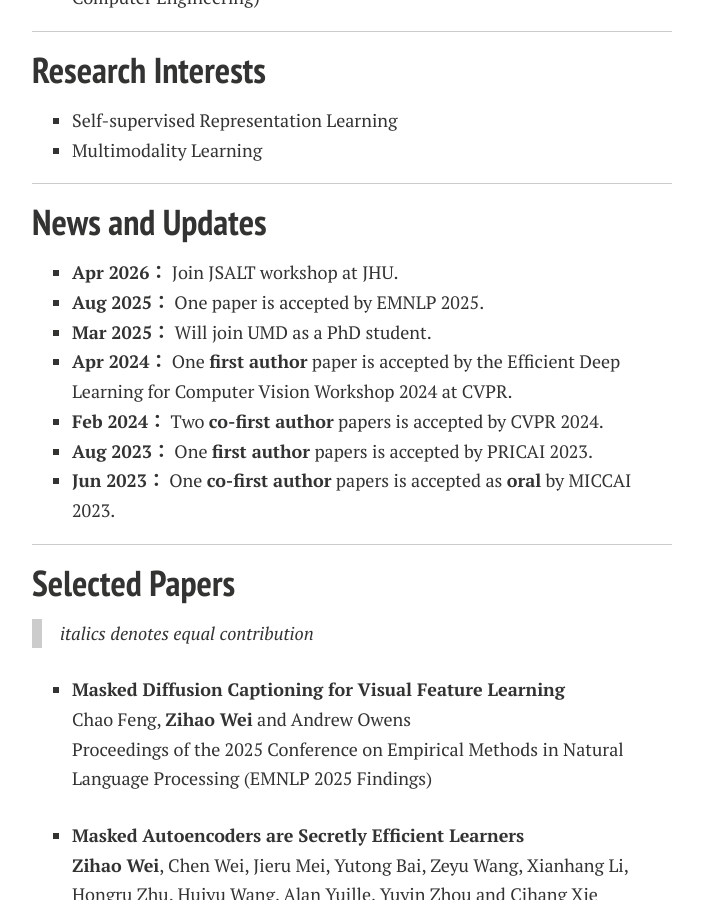
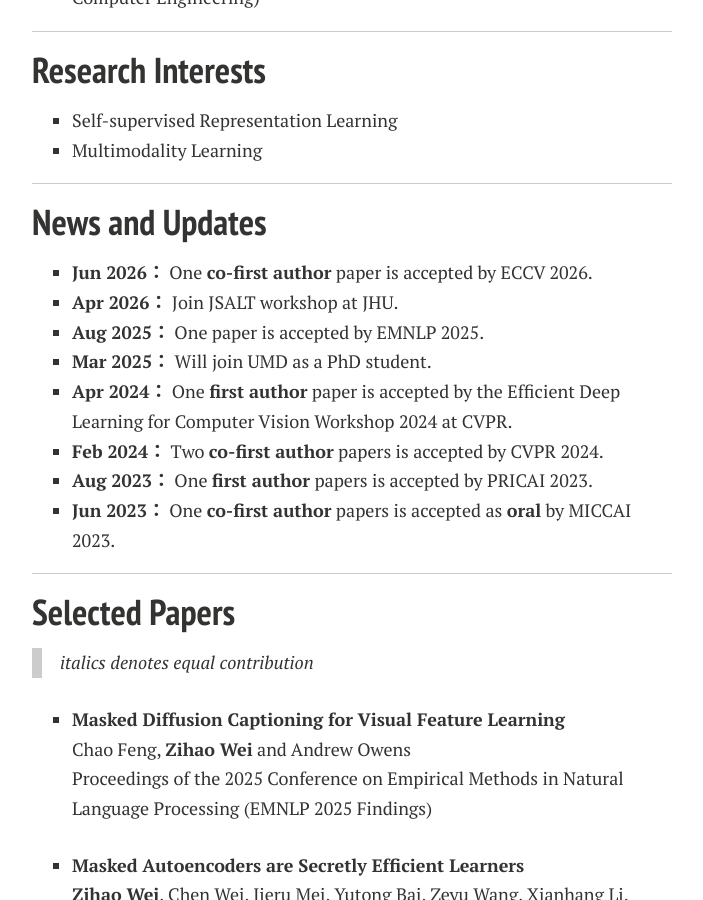
Before and after one commit to Zi-hao-Wei/Zi-hao-Wei.github.io, a Jekyll site: the page built from index.md, in a window 1280 px wide and 900 px high, scrolled down 898 px. Shown: the whole window, without its empty margins (288-991 px from the left). Built offline with Jekyll 4.4.1, drawn with Linux system fonts in a browser that asks for light colours; nearby versions of some CDN libraries; a style sheet for code colours, icons or effects is not loaded; our own code applies the rules of GitHub Pages for plain Markdown files.

Commit message:
Add news update for ECCV 2026 acceptance

```diff
--- a/index.md
+++ b/index.md
@@ -28,6 +28,7 @@ If you are interested in learning more about me, I would love to chat and explor
 ---
 
 ## News and Updates
+- **Jun 2026：**  One **co-first author** paper is accepted by ECCV 2026.
 - **Apr 2026：**  Join JSALT workshop at JHU.
 - **Aug 2025：** One paper is accepted by EMNLP 2025.
 - **Mar 2025：** Will join UMD as a PhD student.
```
